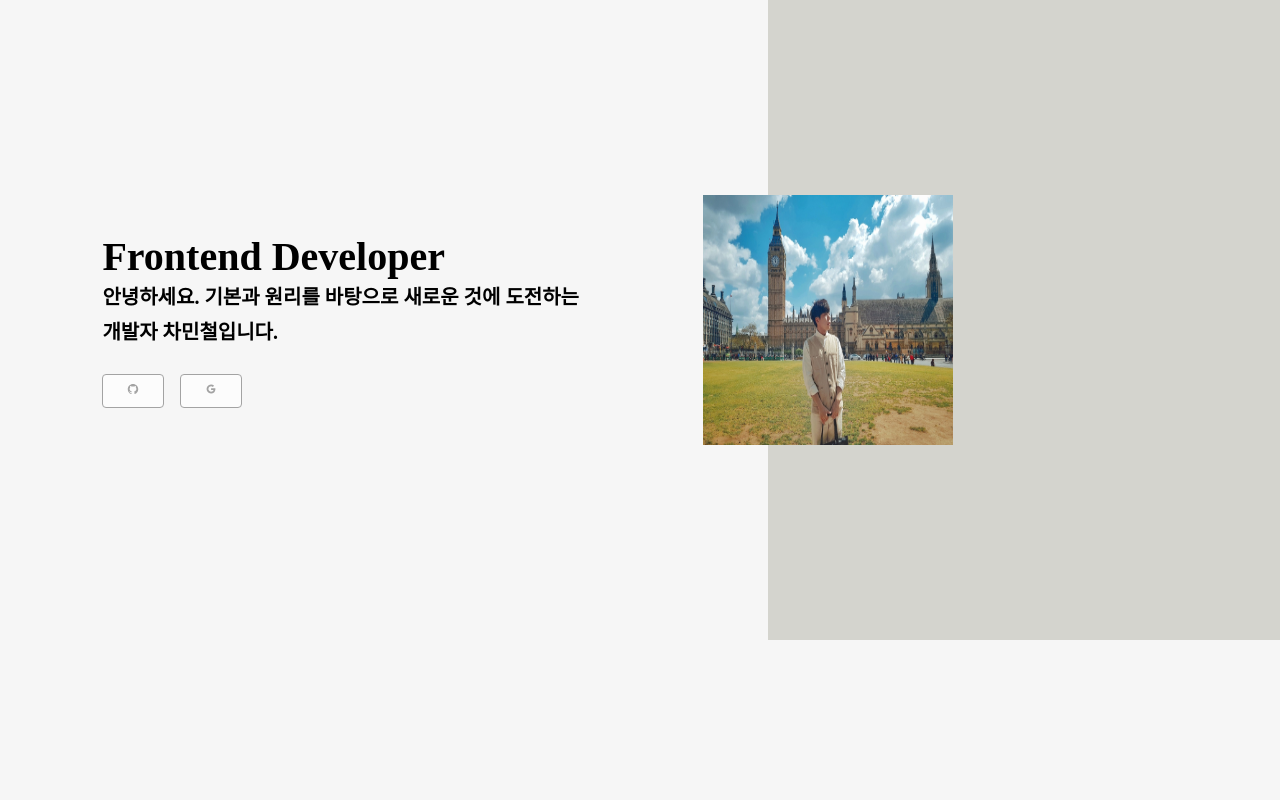
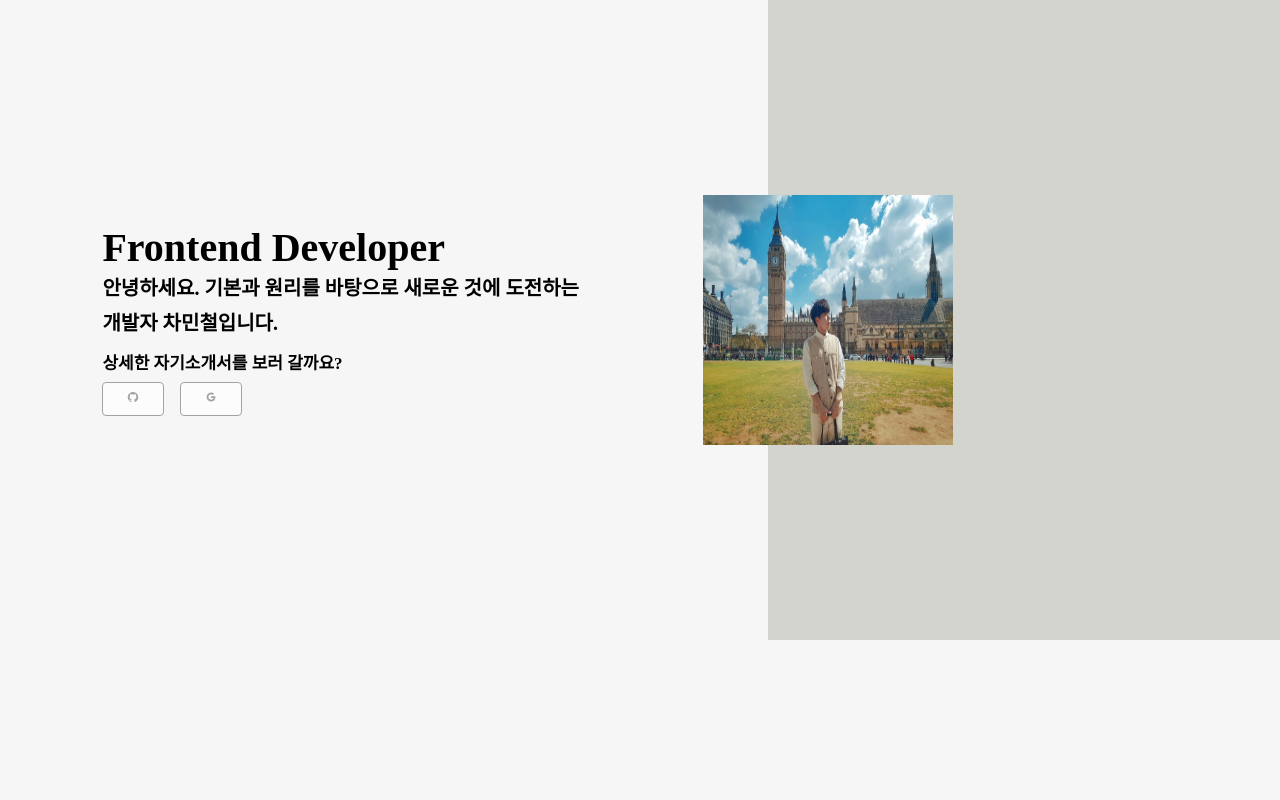
Before and after one commit to CharmingCheol/My-Portfolio, a React app: page /me in a window 1280 px wide. Shown: the top 800 px of the page. Built offline with nearby package versions, Linux system fonts and the light colour scheme.

Commit message:
상세 자기소개서 링크 연결

```diff
--- a/src/pages/Me/index.style.ts
+++ b/src/pages/Me/index.style.ts
@@ -11,8 +11,8 @@ export const FirstArticle = styled.article`
     height: 85vh;
     padding: 0 8%;
     background-color: #f6f6f6;
-    h1 {
-      margin-bottom: 24px;
+    .detail {
+      margin: 8px 0;
     }
     span {
       display: block;
--- a/src/pages/Me/index.tsx
+++ b/src/pages/Me/index.tsx
@@ -20,6 +20,11 @@ const Me = () => {
             <p>안녕하세요. 기본과 원리를 바탕으로 새로운 것에 도전하는</p>
             <p>개발자 차민철입니다.</p>
           </h1>
+          <h2 className="detail">
+            <a href="https://www.notion.so/286b761eccd445e0b7f960e477eda48f" target="_blank" rel="noreferrer">
+              상세한 자기소개서를 보러 갈까요?
+            </a>
+          </h2>
           <div>
             <Button href="https://github.com/CharmingCheol" icon={<AiFillGithub />} newTab color="sub1" />
             <Button href="mailto:toby0806@gmail.com" icon={<AiOutlineGoogle />} color="sub1" />
```
